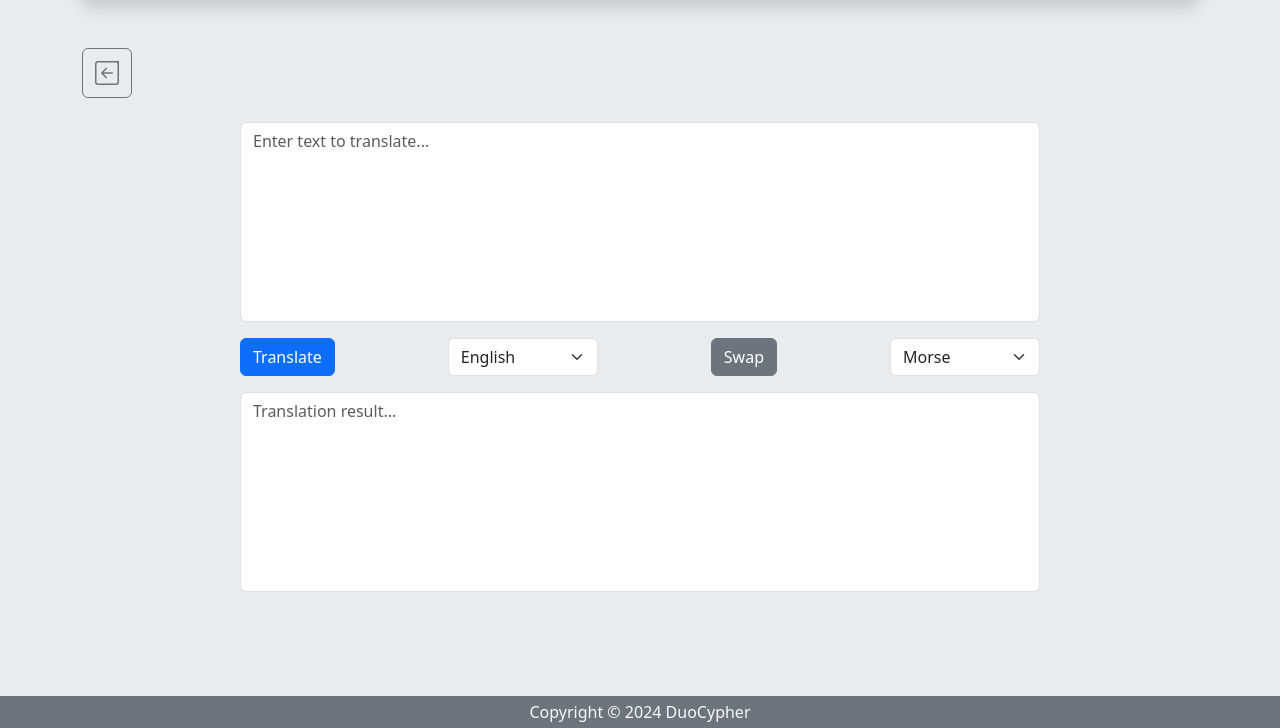
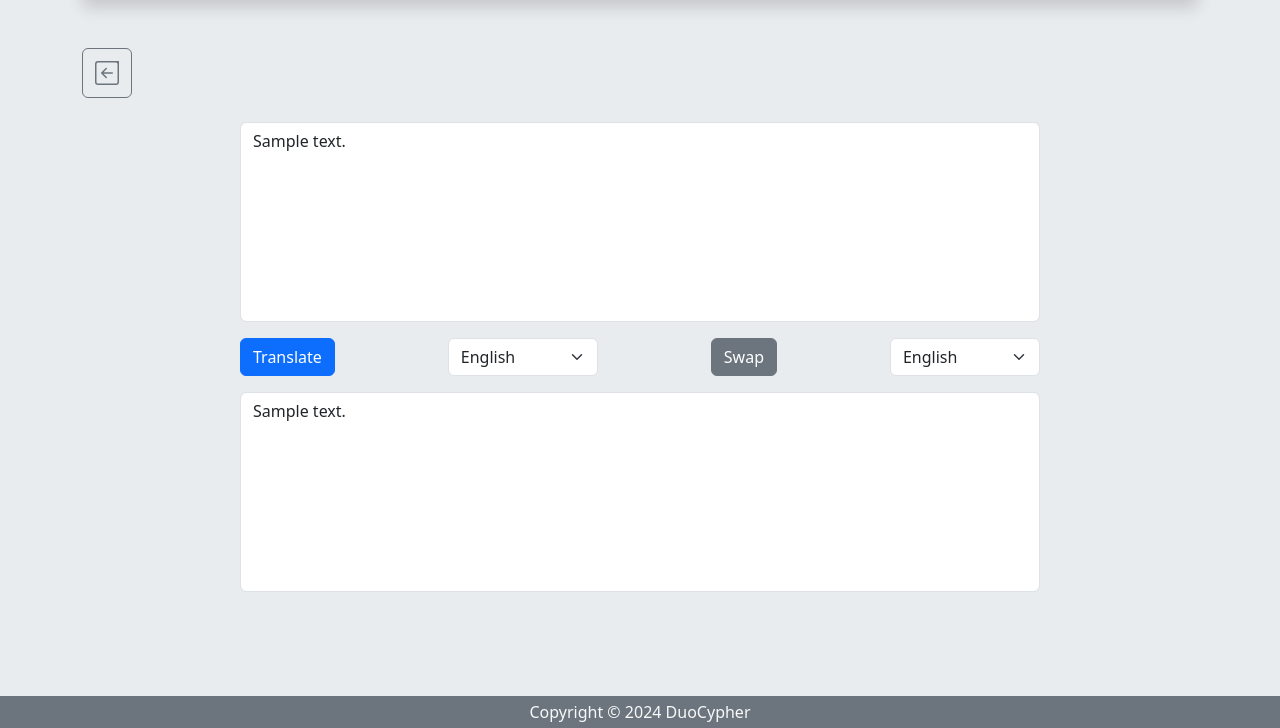
Before and after one commit to AksiLipe/project_practice, a Django app: template Practice/DuoCypher/templates/translator.html in a window 1280 px wide. Shown: the part 72-800 px from the top of the page. Run offline with Django 5.2, Linux system fonts and the light colour scheme; the template is opened without the code that fills it: most values are stand-ins (such as "Sample title", 1, 10 or a date in 2020).

Commit message:
create translator.html, мне лень писать

```diff
--- a/Practice/DuoCypher/models/Symbols.py
+++ b/Practice/DuoCypher/models/Symbols.py
@@ -4,3 +4,6 @@ from django.db import models
 class Symbols(models.Model):
     symbol = models.CharField(max_length=1, blank=True)
     answer = models.CharField(max_length=100, blank=True)
+
+    def __str__(self):
+        return f"{self.symbol} - {self.answer}"
--- a/Practice/DuoCypher/templates/translator.html
+++ b/Practice/DuoCypher/templates/translator.html
@@ -1,10 +1,11 @@
+{% load static %}
 <!DOCTYPE html>
 <html lang="en">
 <head>
     <meta charset="UTF-8">
     <meta name="viewport" content="width=device-width, initial-scale=1.0">
     <title>Translator</title>
-    <link rel="shortcut icon" href="static/images/logo_1.png" type="image/png">
+    <link rel="shortcut icon" href="{% static 'images/logo_1.png' %}" type="image/png">
     <link href="https://cdn.jsdelivr.net/npm/bootstrap@5.3.3/dist/css/bootstrap.min.css" rel="stylesheet"
           integrity="sha384-QWTKZyjpPEjISv5WaRU9OFeRpok6YctnYmDr5pNlyT2bRjXh0JMhjY6hW+ALEwIH" crossorigin="anonymous">
 </head>
@@ -15,8 +16,7 @@
     <button class="btn btn-outline-secondary d-flex align-items-center" onclick="location.href='/'"
             style="width: 50px; height: 50px;">
         <svg xmlns="http://www.w3.org/2000/svg" fill="currentColor" class="bi bi-arrow-left-square" width="24"
-             height="24"
-             viewBox="0 0 16 16">
+             height="24" viewBox="0 0 16 16">
             <path fill-rule="evenodd"
                   d="M15 2a1 1 0 0 0-1-1H2a1 1 0 0 0-1 1v12a1 1 0 0 0 1 1h12a1 1 0 0 0 1-1zM0 2a2 2 0 0 1 2-2h12a2 2 0 1 1 2 2v12a2 2 0 0 1-2 2H2a2 2 0 0 1-2-2zm11.5 5.5a.5.5 0 0 1 0 1H5.707l2.147 2.146a.5.5 0 0 1-.708.708l-3-3a.5.5 0 0 1 0-.708l3-3a.5.5 0 1 1 .708.708L5.707 7.5z"/>
         </svg>
@@ -25,26 +25,30 @@
 
 <div class="container translator-container d-flex flex-column flex-d align-items-center">
     <div class="translator-box w-100" style="max-width: 800px;">
+        <form method="post">
+            {% csrf_token %}
             <div class="mb-3">
-            <textarea id="inputText" class="form-control translator-input" style="height: 200px; resize: none;"
-                      placeholder="Enter text to translate..."></textarea>
+                <textarea id="inputText" name="input_text" class="form-control translator-input"
+                          style="height: 200px; resize: none;"
+                          placeholder="Enter text to translate...">{{ input_text }}</textarea>
             </div>
             <div class="d-flex justify-content-between align-items-center mb-3">
-            <button class="btn btn-primary" onclick="translate()">Translate</button>
-            <select id="sourceLang" class="form-select" style="width: 150px;">
-                <option value="en" selected>English</option>
-                <option value="morse">Morse</option>
+                <button class="btn btn-primary" type="submit">Translate</button>
+                <select id="sourceLang" name="source_lang" class="form-select" style="width: 150px;">
+                    <option value="en" {% if source_lang == 'en' %}selected{% endif %}>English</option>
+                    <option value="morse" {% if source_lang == 'morse' %}selected{% endif %}>Morse</option>
                 </select>
-            <button class="btn btn-secondary" onclick="swapLanguages()">Swap</button>
-            <select id="targetLang" class="form-select" style="width: 150px;">
-                <option value="en">English</option>
-                <option value="morse" selected>Morse</option>
+                <button id="swapBtn" class="btn btn-secondary" type="button" onclick="swapLanguages()">Swap</button>
+                <select id="targetLang" name="target_lang" class="form-select" style="width: 150px;">
+                    <option value="en" {% if target_lang == 'en' %}selected{% endif %}>English</option>
+                    <option value="morse" {% if target_lang == 'morse' %}selected{% endif %}>Morse</option>
                 </select>
             </div>
             <div class="mb-3">
-            <textarea id="outputText" class="form-control translator-input" style="height: 200px; resize: none;" placeholder="Translation result..."
-                      readonly></textarea>
+                <textarea id="outputText" class="form-control translator-input" style="height: 200px; resize: none;"
+                          placeholder="Translation result..." readonly>{{ translated_text }}</textarea>
             </div>
+        </form>
     </div>
 </div>
 
@@ -55,81 +59,16 @@
         crossorigin="anonymous"></script>
 
 <script>
-    const morseCode = {
-        'A': '.-',
-        'B': '-...',
-        'C': '-.-.',
-        'D': '-..',
-        'E': '.',
-        'F': '..-.',
-        'G': '--.',
-        'H': '....',
-        'I': '..',
-        'J': '.---',
-        'K': '-.-',
-        'L': '.-..',
-        'M': '--',
-        'N': '-.',
-        'O': '---',
-        'P': '.--.',
-        'Q': '--.-',
-        'R': '.-.',
-        'S': '...',
-        'T': '-',
-        'U': '..-',
-        'V': '...-',
-        'W': '.--',
-        'X': '-..-',
-        'Y': '-.--',
-        'Z': '--..',
-        ' ': '  ',
-    };
-
-    function englishToMorse(text) {
-        return text.toUpperCase().split('').map(char => morseCode[char] || '').join(' ');
-    }
-
-    function morseToEnglish(morse) {
-        const morseToChar = Object.entries(morseCode).reduce((acc, [key, value]) => {
-            acc[value] = key;
-            return acc;
-        }, {});
-
-        return morse.split(' ').map(code => morseToChar[code] || '').join('');
-    }
-
     function swapLanguages() {
         const sourceLang = document.getElementById('sourceLang');
         const targetLang = document.getElementById('targetLang');
-
-        // Swap the selected values
-        const tempLang = sourceLang.value;
+        const temp = sourceLang.value;
         sourceLang.value = targetLang.value;
-        targetLang.value = tempLang;
-
-        // Swap the text areas' contents
-        const inputText = document.getElementById('inputText');
-        const outputText = document.getElementById('outputText');
-        const tempText = inputText.value;
-        outputText.value = tempText;
-    }
-
-    function translate() {
-        const sourceLang = document.getElementById('sourceLang').value;
-        const targetLang = document.getElementById('targetLang').value;
-        const inputText = document.getElementById('inputText').value;
-        const outputText = document.getElementById('outputText');
-
-        if (inputText.trim() === "") { return; }
-
-        if (sourceLang === 'en' && targetLang === 'morse') {
-            outputText.value = englishToMorse(inputText);
-        } else if (sourceLang === 'morse' && targetLang === 'en') {
-            outputText.value = morseToEnglish(inputText);
-        } else {
-            outputText.value = inputText;
-        }
+        targetLang.value = temp;
+        document.getElementById('inputText').value = '';
+        document.getElementById('outputText').value = '';
     }
 </script>
+
 </body>
 </html>
--- a/Practice/DuoCypher/urls.py
+++ b/Practice/DuoCypher/urls.py
@@ -9,5 +9,5 @@ urlpatterns = [
     path('sending', views.sending, name='sending'),
     path('receiving/<int:level>/', views.receiving_level, name='receiving_level'),
     path('sending/<int:level>/', views.sending_level, name='sending_level'),
-    path('translator', views.translator, name='translator'),
+    path('translator/', views.translator, name='translator'),
 ]
```
Also changed, not shown: Practice/DuoCypher/views.py (+31 -4 lines). Lines whose indentation alone changed are shown as unchanged.
